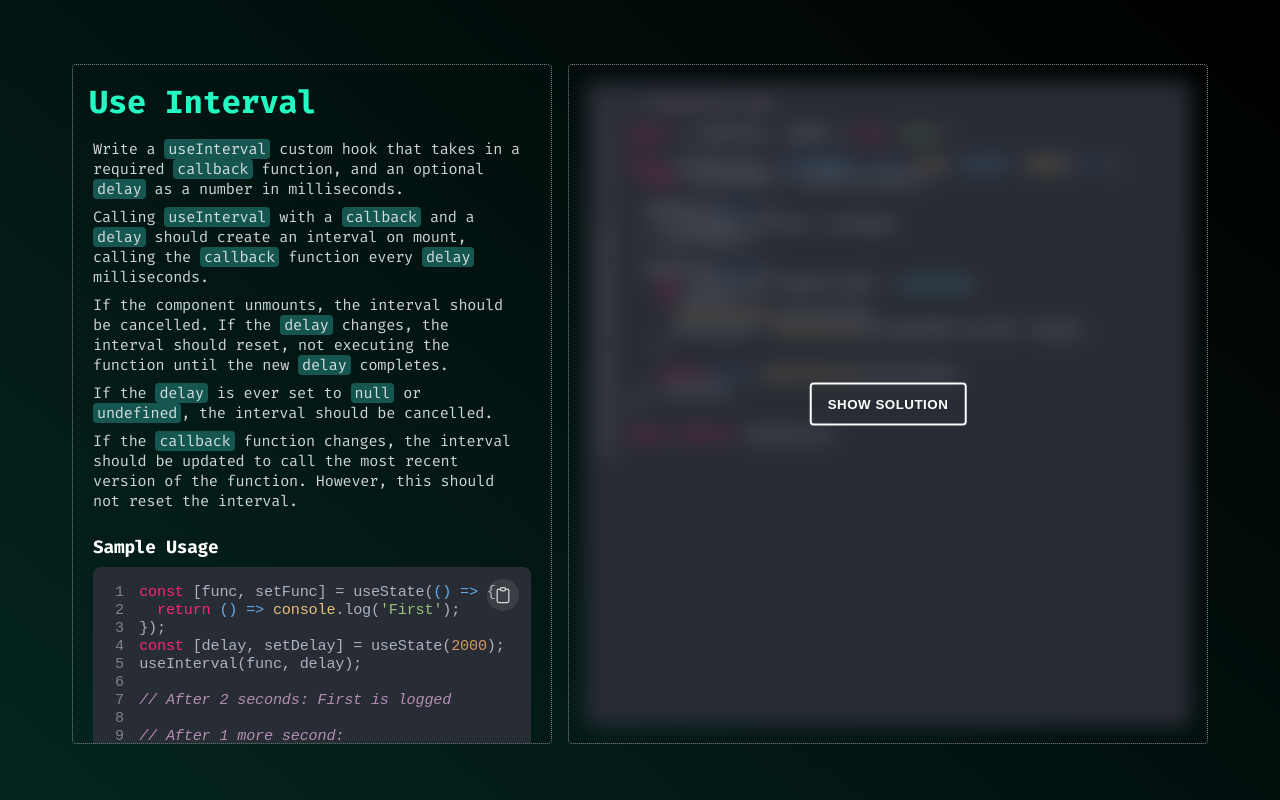
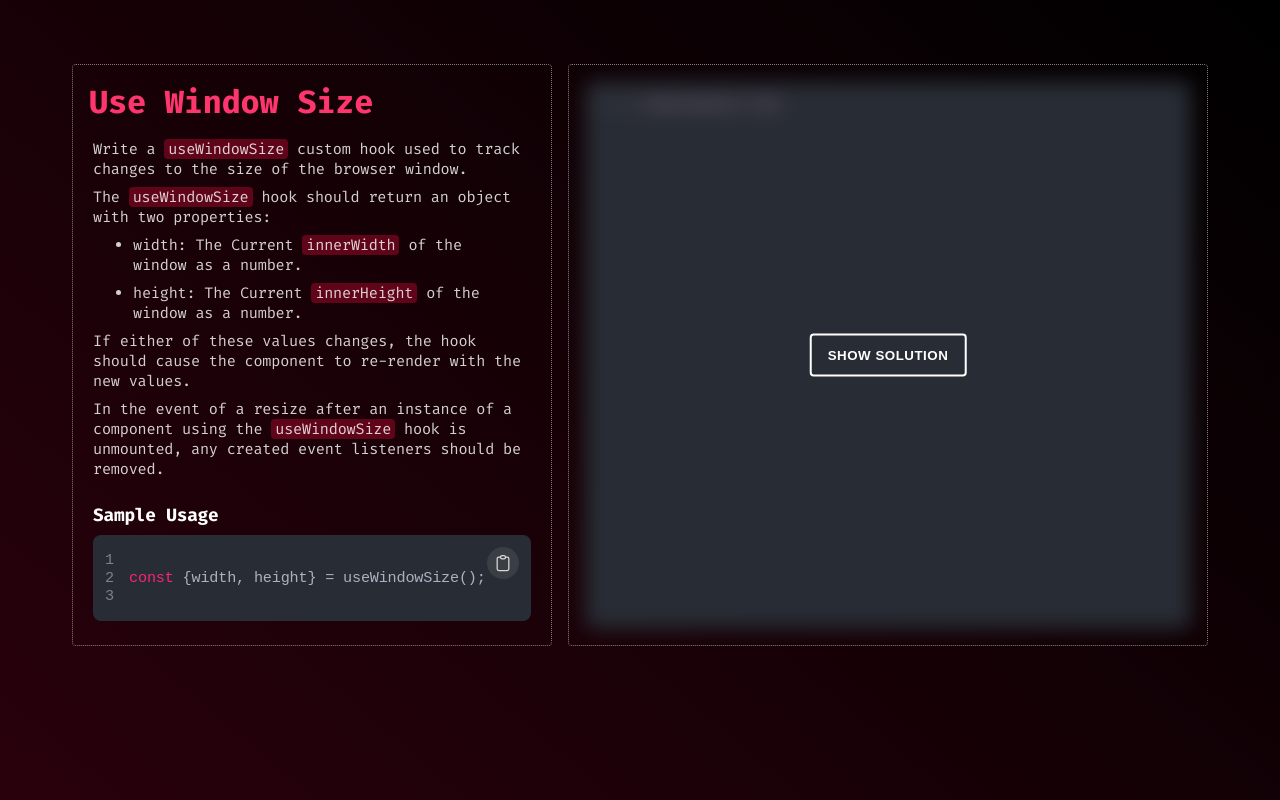
Before and after one commit to DemonDaddy22/frontend-expert, a React (Create React App) app: page / in a window 1280 px wide. Built offline with nearby package versions, Linux system fonts and the light colour scheme.

Commit message:
Add question details

```diff
--- a/src/App.tsx
+++ b/src/App.tsx
@@ -1,13 +1,13 @@
 import React from 'react';
 import './App.scss';
-import UseInterval from './components/UseInterval';
+import UseWindowSize from './components/UseWindowSize';
 import ThemeContextProvider from './context/ThemeContext';
 
 function App() {
   return (
     <ThemeContextProvider>
       <div className='container'>
-        <UseInterval />
+        <UseWindowSize />
       </div>
     </ThemeContextProvider>
   );
--- /dev/null
+++ b/src/components/UseWindowSize/codeBlock.ts
@@ -0,0 +1,5 @@
+export const sampleUsage = `
+const {width, height} = useWindowSize();
+`;
+
+export const solutionCode = `// useWindowSize hook`;
--- /dev/null
+++ b/src/components/UseWindowSize/index.tsx
@@ -0,0 +1,53 @@
+import React from 'react';
+import classes from './styles.module.scss';
+import ProjectPage from '../ProjectPage';
+import QuestionDetails from '../QuestionDetails';
+import { PROJECT_COLORS } from '../../constants/theme';
+import CodeBlock from '../UI/CodeBlock';
+import { sampleUsage, solutionCode } from './codeBlock';
+
+const UseWindowSize: React.FC<Props> = () => {
+  return (
+    <ProjectPage background={PROJECT_COLORS.PROJECT41.background} containerClassName={classes.pageContainer}>
+      <QuestionDetails
+        title='Use Window Size'
+        titleClassName={classes.questionTitle}
+        containerClassName={classes.questionDetails}
+        descriptionClassName={classes.questionDescription}>
+        <p>
+          Write a <span className={classes.questionDescriptionHighlight}>useWindowSize</span> custom hook used to track
+          changes to the size of the browser window.
+        </p>
+        <p>
+          The <span className={classes.questionDescriptionHighlight}>useWindowSize</span> hook should return an object
+          with two properties:
+        </p>
+        <ul>
+          <li>
+            width: The Current <span className={classes.questionDescriptionHighlight}>innerWidth</span> of the window as
+            a number.
+          </li>
+          <li>
+            height: The Current <span className={classes.questionDescriptionHighlight}>innerHeight</span> of the window
+            as a number.
+          </li>
+        </ul>
+        <p>If either of these values changes, the hook should cause the component to re-render with the new values.</p>
+        <p>
+          In the event of a resize after an instance of a component using the{' '}
+          <span className={classes.questionDescriptionHighlight}>useWindowSize</span> hook is unmounted, any created
+          event listeners should be removed.
+        </p>
+        <div className={classes.codeWrapper}>
+          <h3 className={classes.codeBlockHeader}>Sample Usage</h3>
+          <CodeBlock codeString={sampleUsage} />
+        </div>
+      </QuestionDetails>
+      <section className={classes.solutionContainer}>
+        <CodeBlock language='typescript' codeString={solutionCode} containerClassName={classes.fullHeight} hideCode />
+      </section>
+    </ProjectPage>
+  );
+};
+
+export default UseWindowSize;
--- /dev/null
+++ b/src/components/UseWindowSize/styles.module.scss
@@ -0,0 +1,74 @@
+@import '../../constants/theme.scss';
+@import '../../utils/mixins.scss';
+
+.pageContainer {
+  @media screen and (min-width: 992px) {
+    overflow-y: hidden;
+  }
+}
+
+.questionDetails {
+  @media screen and (min-width: 992px) {
+    max-width: 40rem;
+    max-height: 85vh;
+    overflow-y: auto;
+  }
+}
+
+.questionDescription {
+  @include spacing (0 0.25rem);
+  word-break: break-word;
+  white-space: break-spaces;
+}
+
+.questionTitle {
+  color: $project-header-41;
+}
+
+.break {
+  @include spacing ($margin: 0.5rem 0);
+}
+
+.questionDescriptionHighlight {
+  @include spacing (0 0.25rem);
+  background-color: $project-highlight-41;
+  border-radius: 0.25rem;
+}
+
+.codeBlock {
+  @include spacing (0.5rem 0.75rem);
+  overflow-x: auto;
+  border-radius: 0.5rem;
+
+  @media screen and (min-width: 992px) {
+    @include spacing (0.75rem 1rem);
+  }
+}
+
+.codeWrapper {
+  @include spacing (0.5rem 0);
+}
+
+.codeBlockHeader {
+  @include spacing (0.5rem 0);
+  color: $white;
+}
+
+.solutionContainer {
+  @include spacing (1rem);
+  border: 1px dotted rgba($color: $white, $alpha: 0.5);
+  border-radius: 0.25rem;
+  align-self: stretch;
+  flex: 1;
+
+  @media screen and (min-width: 992px) {
+    overflow-y: auto;
+    max-width: 40rem;
+    max-height: 85vh;
+  }
+}
+
+.fullHeight {
+  @include spacing (0, 0);
+  height: 100%;
+}
--- a/src/constants/theme.scss
+++ b/src/constants/theme.scss
@@ -298,3 +298,8 @@ $project-highlight-39: #424304;
 $project-bg-40: linear-gradient(40deg, #042520 0%, $black 100%);
 $project-header-40: #24F9C3;
 $project-highlight-40: #155750;
+
+// project-41
+$project-bg-41: linear-gradient(40deg, #29010C 0%, $black 100%);
+$project-header-41: #FF356E;
+$project-highlight-41: #600519;
--- a/src/constants/theme.ts
+++ b/src/constants/theme.ts
@@ -163,4 +163,7 @@ export const PROJECT_COLORS = {
   PROJECT40: {
     background: `linear-gradient(40deg, #042520 0%, ${COLORS.BLACK} 100%)`,
   },
+  PROJECT41: {
+    background: `linear-gradient(40deg, #29010C 0%, ${COLORS.BLACK} 100%)`,
+  },
 };
```
